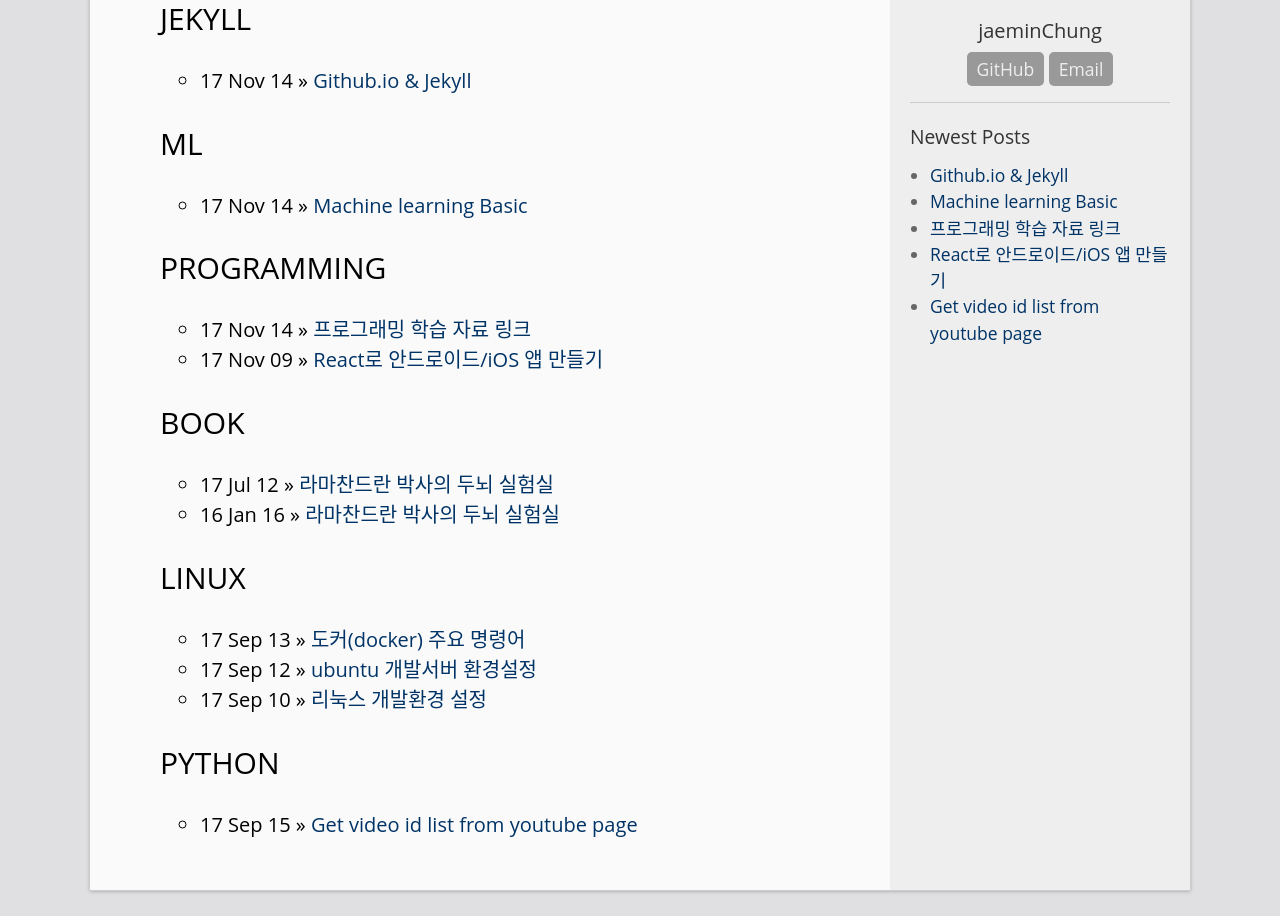
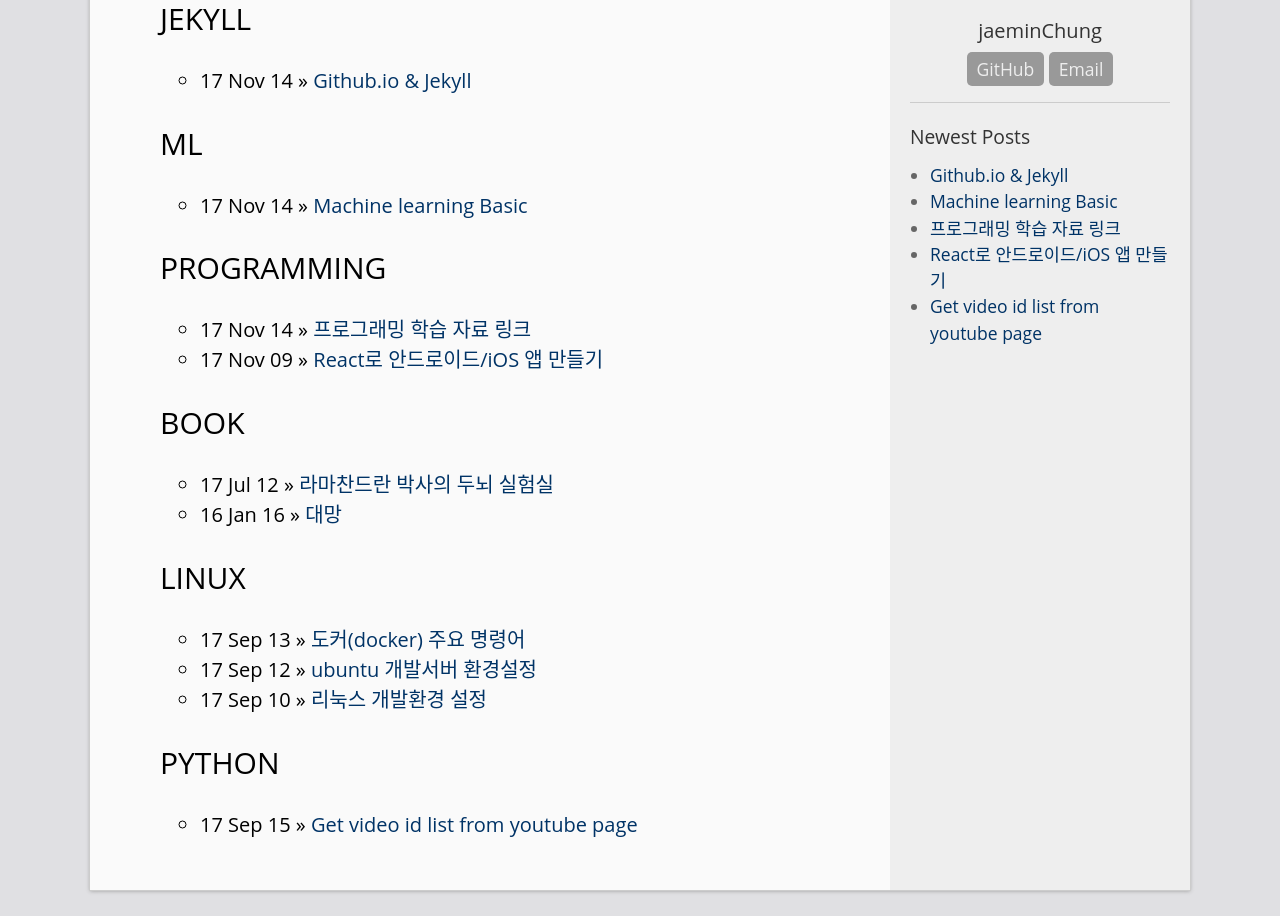
Before and after one commit to jaeminChung/jaeminChung.github.io, a Jekyll site: the page built from category.html, in a window 1280 px wide, cut to the strip 269-1185 px from the top of the page. Built offline with Jekyll 4.4.1, drawn with Linux system fonts in a browser that asks for light colours.

Commit message:
update 대망

```diff
--- a/_posts/2016-01-16-대망.markdown
+++ b/_posts/2016-01-16-대망.markdown
@@ -1,6 +1,6 @@
 ---
 layout: post
-title:  "라마찬드란 박사의 두뇌 실험실"
+title:  "대망"
 date:   2016-01-16 09:00:13
 categories: book
 permalink: /archivers/대망
```
